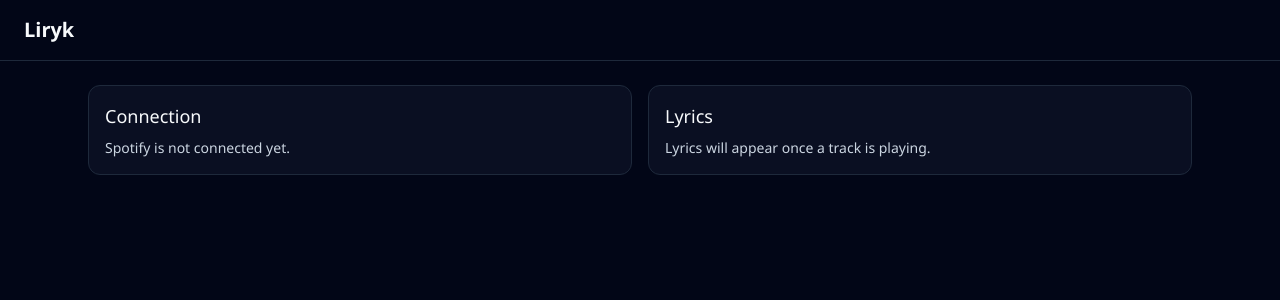
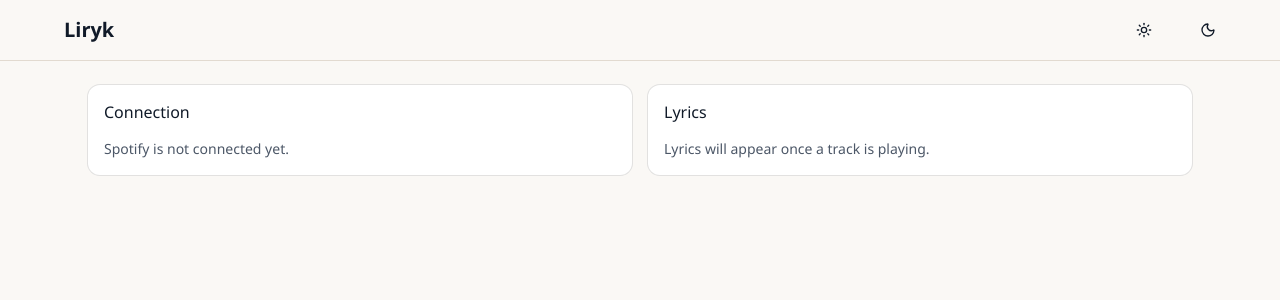
Before and after one commit to 885bryn/liryk, a React (Vite) app: page / in a window 1280 px wide. Shown: the top 300 px of the page. Built offline with nearby package versions, Linux system fonts and the light colour scheme.

Commit message:
feat(05-03): wire persistent theme toggles into shell surfaces
- add reusable icon theme toggle for header and connected account dropdown placement
- compose shadcn card-based split shell while preserving disconnect and placeholder states

```diff
--- a/src/components/ui/card.tsx
+++ b/src/components/ui/card.tsx
@@ -33,9 +33,9 @@ function CardHeader({ className, ...props }: React.ComponentProps<"div">) {
   )
 }
 
-function CardTitle({ className, ...props }: React.ComponentProps<"div">) {
+function CardTitle({ className, ...props }: React.ComponentProps<"h3">) {
   return (
-    <div
+    <h3
       data-slot="card-title"
       className={cn(
         "font-heading text-base leading-snug font-medium group-data-[size=sm]/card:text-sm",
--- a/src/ui/connection/account-menu.tsx
+++ b/src/ui/connection/account-menu.tsx
@@ -4,6 +4,7 @@ import type { UiAuthState } from "../../state/auth/auth-store";
 export type AccountMenuModel = {
   accountLabel: string;
   secondaryLabel?: string;
+  themeToggleLabel?: string;
   disconnectLabel: string;
   onDisconnect: () => Promise<void>;
 };
@@ -35,6 +36,7 @@ export function buildAccountMenu(
   return {
     accountLabel: state.accountDisplay.displayName,
     secondaryLabel: state.accountDisplay.spotifyUserId,
+    themeToggleLabel: "Theme",
     disconnectLabel: "Disconnect Spotify",
     onDisconnect,
   };
--- a/src/web/app-shell.tsx
+++ b/src/web/app-shell.tsx
@@ -1,23 +1,105 @@
-export function AppShell() {
+import { useRef, useState } from "react";
+
+import { Button } from "@/components/ui/button";
+import { Card, CardContent, CardHeader, CardTitle } from "@/components/ui/card";
+import {
+  DropdownMenu,
+  DropdownMenuContent,
+  DropdownMenuItem,
+  DropdownMenuSeparator,
+  DropdownMenuTrigger,
+} from "@/components/ui/dropdown-menu";
+import { buildAccountMenu } from "@/ui/connection/account-menu";
+
+import { createThemeStore, hydrateTheme } from "./theme/theme-store";
+import { ThemeToggle } from "./theme/theme-toggle";
+
+type AppShellProps = {
+  isConnected?: boolean;
+  accountName?: string;
+  onDisconnect?: () => Promise<void>;
+};
+
+export function AppShell(input?: AppShellProps) {
+  const themeStore = useRef(createThemeStore({ mode: hydrateTheme() }));
+  const [themeMode, setThemeMode] = useState(themeStore.current.getMode());
+
+  const onToggleTheme = () => {
+    setThemeMode(themeStore.current.toggle());
+  };
+
+  const accountMenu = input?.isConnected
+    ? buildAccountMenu(
+        {
+          status: "connected_waiting_playback",
+          waitingMessage: "Connected - play a track on Spotify",
+          onboardingExplainer: "Connect Spotify once to keep live lyrics synced with your current track.",
+          permissionSummary: "We only read playback state and never control playback.",
+          accountDisplay: {
+            displayName: input.accountName ?? "Connected account",
+            spotifyUserId: "spotify-user",
+          },
+        },
+        input.onDisconnect ?? (async () => undefined),
+      )
+    : null;
+
   return (
-    <div className="min-h-screen bg-slate-950 text-slate-50">
-      <header className="border-b border-slate-800 px-4 py-4 sm:px-6">
-        <h1 className="text-xl font-semibold">Liryk</h1>
+    <div className="min-h-screen bg-background text-foreground transition-colors duration-200">
+      <header className="border-b px-4 py-4 sm:px-6">
+        <div className="mx-auto flex w-full max-w-6xl items-center justify-between gap-4">
+          <h1 className="text-xl font-semibold">Liryk</h1>
+
+          <div className="flex items-center gap-3">
+            <ThemeToggle mode={themeMode} onToggle={onToggleTheme} />
+
+            {accountMenu ? (
+              <DropdownMenu>
+                <DropdownMenuTrigger
+                  render={
+                    <Button variant="outline" aria-label={`${accountMenu.accountLabel} account menu`}>
+                      {accountMenu.accountLabel}
+                    </Button>
+                  }
+                />
+                <DropdownMenuContent>
+                  <div className="px-2 py-1 text-xs text-muted-foreground">{accountMenu.accountLabel}</div>
+                  <DropdownMenuSeparator />
+                  <DropdownMenuItem>
+                    <ThemeToggle mode={themeMode} onToggle={onToggleTheme} />
+                  </DropdownMenuItem>
+                  <DropdownMenuItem
+                    onClick={() => {
+                      void accountMenu.onDisconnect();
+                    }}
+                  >
+                    {accountMenu.disconnectLabel}
+                  </DropdownMenuItem>
+                </DropdownMenuContent>
+              </DropdownMenu>
+            ) : null}
+          </div>
+        </div>
       </header>
 
-      <main className="mx-auto grid max-w-6xl gap-4 px-4 py-6 sm:px-6 lg:grid-cols-2">
-        <section
-          aria-label="Connection pane"
-          className="rounded-lg border border-slate-800 bg-slate-900/60 p-4"
-        >
-          <h2 className="text-lg font-medium">Connection</h2>
-          <p className="mt-2 text-sm text-slate-300">Spotify is not connected yet.</p>
-        </section>
+      <main data-testid="shell-layout" className="mx-auto grid max-w-6xl grid-cols-1 gap-4 px-4 py-6 sm:px-6 lg:grid-cols-2">
+        <Card aria-label="Connection pane">
+          <CardHeader>
+            <CardTitle>Connection</CardTitle>
+          </CardHeader>
+          <CardContent>
+            <p className="text-sm text-muted-foreground">Spotify is not connected yet.</p>
+          </CardContent>
+        </Card>
 
-        <section aria-label="Lyrics pane" className="rounded-lg border border-slate-800 bg-slate-900/60 p-4">
-          <h2 className="text-lg font-medium">Lyrics</h2>
-          <p className="mt-2 text-sm text-slate-300">Lyrics will appear once a track is playing.</p>
-        </section>
+        <Card aria-label="Lyrics pane">
+          <CardHeader>
+            <CardTitle>Lyrics</CardTitle>
+          </CardHeader>
+          <CardContent>
+            <p className="text-sm text-muted-foreground">Lyrics will appear once a track is playing.</p>
+          </CardContent>
+        </Card>
       </main>
     </div>
   );
--- /dev/null
+++ b/src/web/theme/theme-toggle.tsx
@@ -0,0 +1,28 @@
+import { Moon, Sun } from "lucide-react";
+
+import { Switch } from "@/components/ui/switch";
+
+import type { ThemeMode } from "./theme-store";
+
+export function ThemeToggle(input: {
+  mode: ThemeMode;
+  onToggle: () => void;
+  label?: string;
+  className?: string;
+}) {
+  const label = input.label ?? "Toggle theme";
+
+  return (
+    <div className={input.className ?? "inline-flex items-center gap-2"}>
+      <Sun className="size-4" aria-hidden="true" />
+      <Switch
+        aria-label={label}
+        checked={input.mode === "dark"}
+        onCheckedChange={() => {
+          input.onToggle();
+        }}
+      />
+      <Moon className="size-4" aria-hidden="true" />
+    </div>
+  );
+}
```
Also changed, not shown: 1 other file (tests, documents, lock files or other folders).
